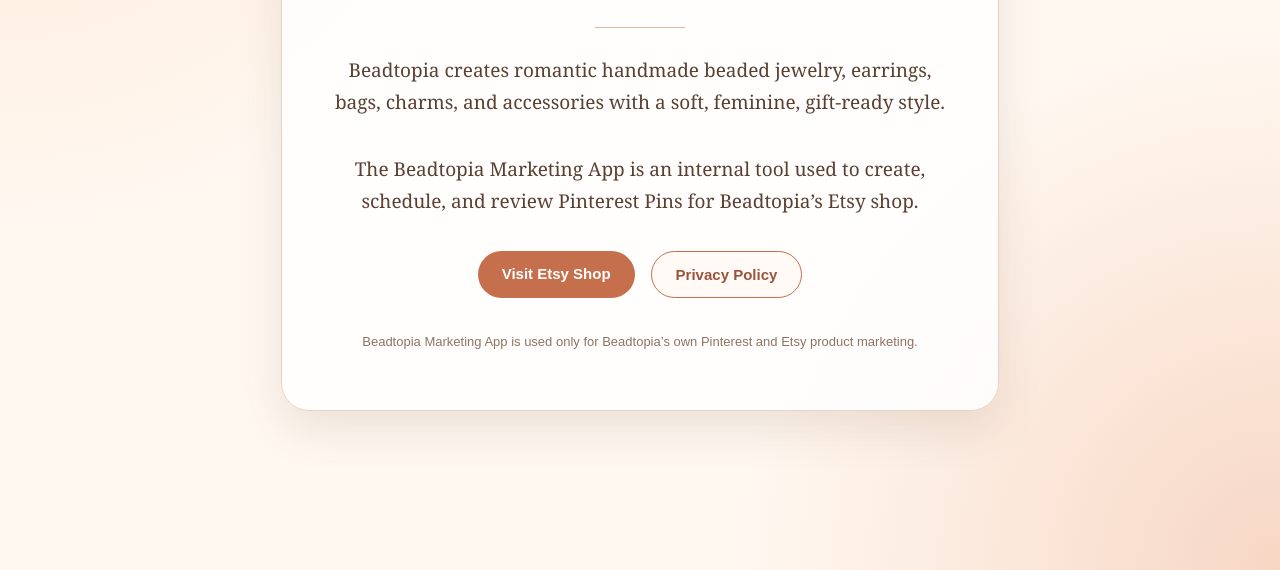
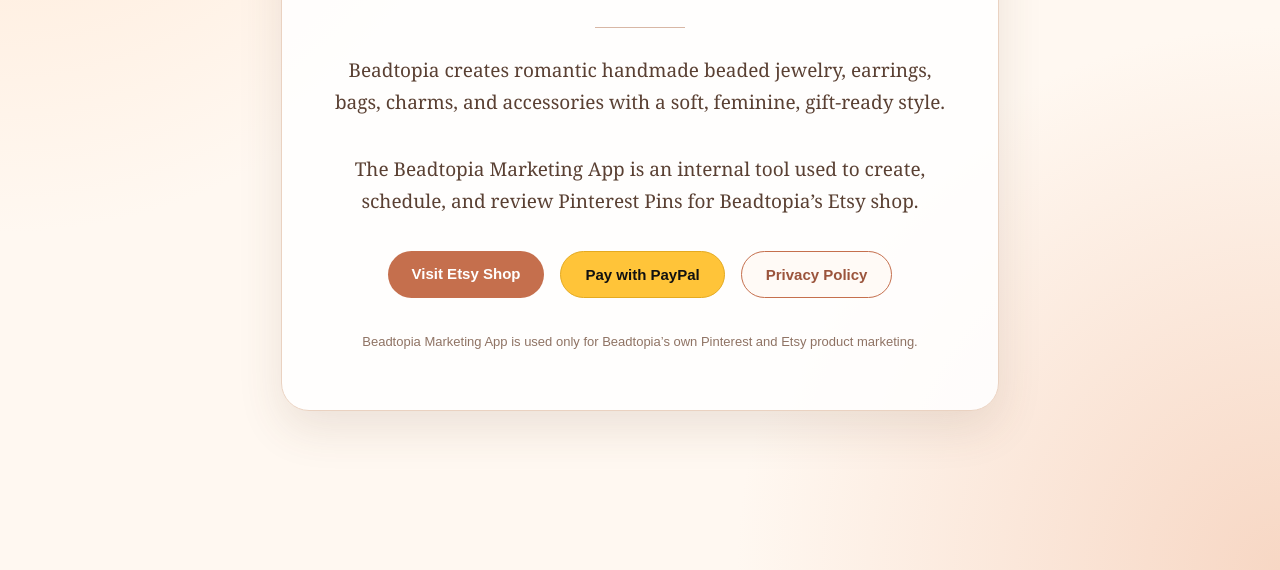
Before and after one commit to ccryan/beadtopia, a plain HTML site: page index.html in a window 1280 px wide. Shown: the part 310-880 px from the top of the page. Drawn offline with Linux system fonts and the light colour scheme.

Commit message:
Add PayPal button and styles to index.html
Added PayPal button with styling for payment options.

```diff
--- a/index.html
+++ b/index.html
@@ -97,6 +97,16 @@
       background: #f8e6dc;
     }
 
+    .paypal {
+      background: #ffc439;
+      color: #111;
+      border: 1px solid #e4aa20;
+    }
+
+    .paypal:hover {
+      background: #f2ba36;
+    }
+
     .note {
       margin-top: 36px;
       font-family: Arial, sans-serif;
@@ -132,8 +142,20 @@
       </p>
 
       <div class="buttons">
-        <a class="button primary" href="https://www.etsy.com/shop/BeadtopiaStyle" target="_blank">
+        <a class="button primary"
+           href="https://www.etsy.com/shop/BeadtopiaStyle"
+           target="_blank"
+           rel="noopener noreferrer">
           Visit Etsy Shop
+        </a>
+
+        <!-- Replace YOUR_PAYPAL_PAYMENT_LINK with the PayPal customer checkout URL
+             generated from your PayPal Business account. -->
+        <a class="button paypal"
+           href="YOUR_PAYPAL_PAYMENT_LINK"
+           target="_blank"
+           rel="noopener noreferrer">
+          Pay with PayPal
         </a>
 
         <a class="button secondary" href="privacy-policy.html">
```
